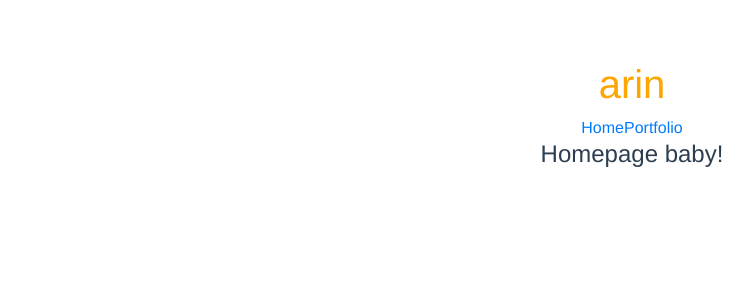
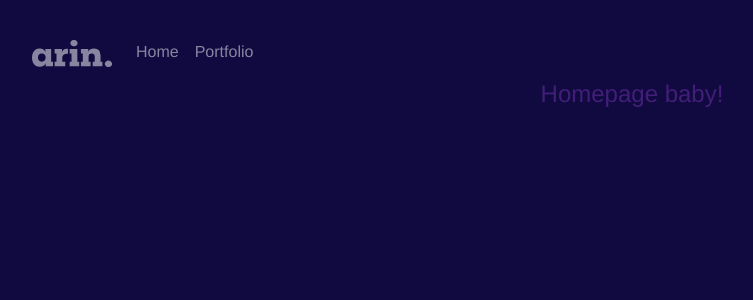
Before and after one commit to arinmac/portfolio, a Vue app: page / in a window 1280 px wide. Shown: the top 300 px of the page, without its empty margins (8-761 px from the left). Built offline with nearby package versions, Linux system fonts and the light colour scheme.

Commit message:
navbar working but need to be moved to the side

```diff
--- a/src/App.vue
+++ b/src/App.vue
@@ -1,5 +1,5 @@
 <template>
-  <div id="app">
+  <div class="m-4" id="app">
     <Header></Header>
     <router-view></router-view>
   </div>
@@ -26,5 +26,8 @@ export default {
   text-align: center;
   color: #2c3e50;
   margin-top: 60px;
+
 }
+
+
 </style>
--- a/src/assets/styles.scss
+++ b/src/assets/styles.scss
@@ -1,6 +1,21 @@
+$dark: #110A40;
+$secondary: #29145D;
+$primary: #421E79;
+$light: #5A2896;
+
+$body-bg: $dark;
+
+$theme-colors: (
+  "dark": #110A40,
+  "secondary": #29145D,
+  "primary": #421E79,
+  "light": #5A2896
+);
+
+$grid-gutter-width: 0px;
+
+
+
+
 @import 'node_modules/bootstrap/scss/bootstrap';
 @import 'node_modules/bootstrap-vue/src/index.scss';
-
-h1 {
-    color: orange !important;
-}
--- a/src/components/Header.vue
+++ b/src/components/Header.vue
@@ -1,10 +1,31 @@
 <template>
 
-<div>
-    <h1>arin</h1>
-    <router-link to="/">Home</router-link>
-    <router-link to="/portfolio">Portfolio</router-link>
-</div>
+<b-container fluid class="">
+  <!-- <b-row no-gutters> -->
+    <!-- <b-col cols="3"> -->
+      <b-navbar toggleable="lg" vertical type="dark" variant="dark">
+        <b-navbar-brand href="#">
+            <b-img width="80" class="arinlogo" src="../assets/Asset 1.svg" alt="arin"></b-img>
+        </b-navbar-brand>
+
+        <b-navbar-toggle target="nav-collapse"></b-navbar-toggle>
+
+        <b-collapse id="nav-collapse" is-nav>
+          <b-navbar-nav>
+            <b-nav-item to="/">Home</b-nav-item>
+         <b-nav-item to="/portfolio">Portfolio</b-nav-item>
+          </b-navbar-nav>
+        </b-collapse>
+
+
+
+
+
+
+      </b-navbar>
+    <!-- </b-col> -->
+  <!-- </b-row> -->
+</b-container>
 
 </template>
 <script>
@@ -13,6 +34,8 @@ export default {
 }
 </script>
 
-<style scoped>
-
+<style scoped lang="scss">
+.arinlogo{
+  opacity: 0.5;
+}
 </style>
--- a/src/components/HomePage.vue
+++ b/src/components/HomePage.vue
@@ -1,5 +1,5 @@
 <template>
-    <h4>Homepage baby!</h4>
+    <h4 class="text-primary">Homepage baby!</h4>
 </template>
 <script>
 export default {
--- /dev/null
+++ b/vue.config.js
@@ -0,0 +1,23 @@
+module.exports = {
+    chainWebpack: config => {
+      config.module
+        .rule('vue')
+        .use('vue-loader')
+        .loader('vue-loader')
+        .tap(options => {
+          options.transformAssetUrls = {
+            img: 'src',
+            image: 'xlink:href',
+            'b-img': 'src',
+            'b-img-lazy': ['src', 'blank-src'],
+            'b-card': 'img-src',
+            'b-card-img': 'src',
+            'b-card-img-lazy': ['src', 'blank-src'],
+            'b-carousel-slide': 'img-src',
+            'b-embed': 'src'
+          }
+
+          return options
+        })
+    }
+  }
```
Also changed, not shown: src/assets/Asset 1.svg (added).
